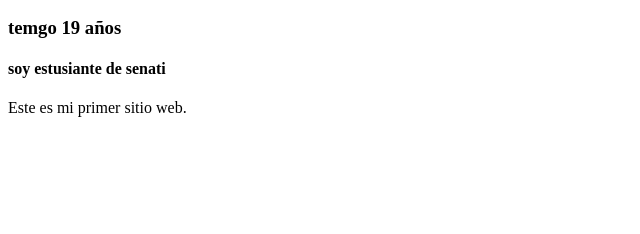
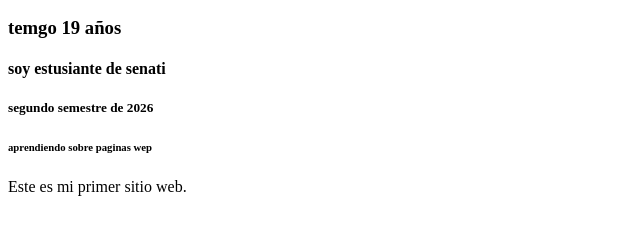
Before and after one commit to quispecondoribetcy-hub/BetcyQuispecondori, a plain HTML site: page index.html in a window 1280 px wide. Shown: the part 110-344 px from the top of the page, without its empty margins (0-640 px from the left). Drawn offline with Linux system fonts and the light colour scheme.

Commit message:
index.html

```diff
--- a/index.html
+++ b/index.html
@@ -9,6 +9,8 @@
     <h2>Mi nombe es Betcy</h2>
     <h3>temgo 19 años</h3>
     <h4>soy estusiante de senati</h4>
+    <h5>segundo semestre de 2026</h5>
+    <h6>aprendiendo sobre paginas wep</h6>
     <p>Este es mi primer sitio web.</p>
 
 
```
